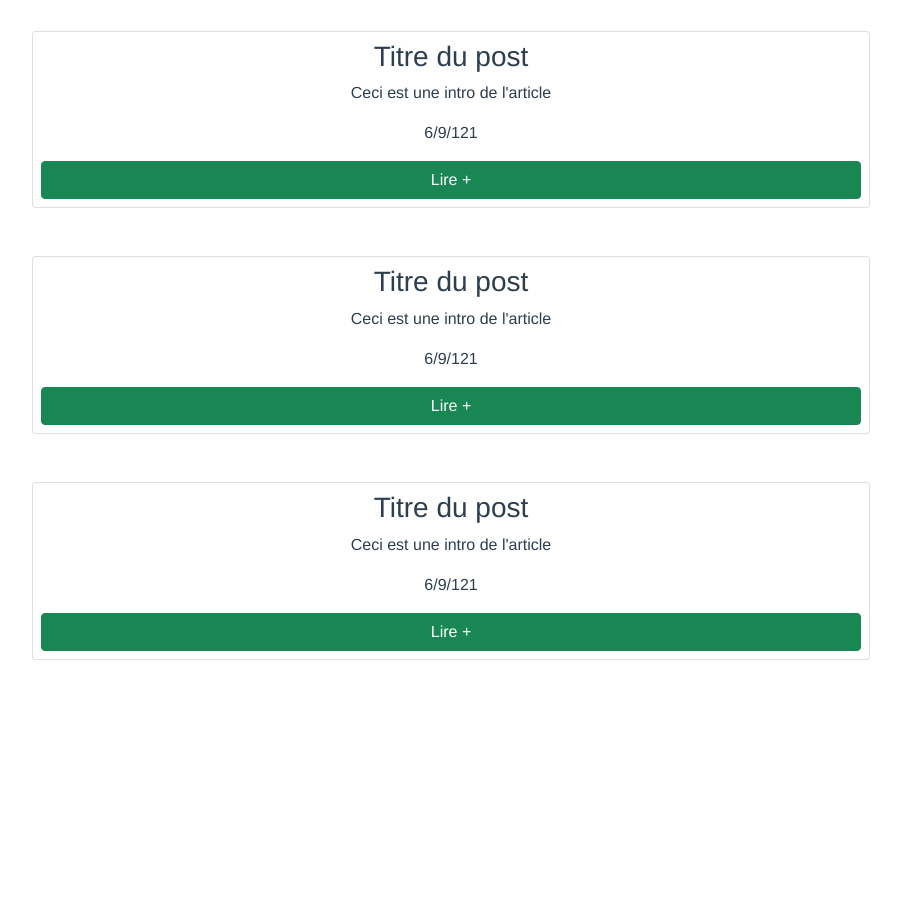
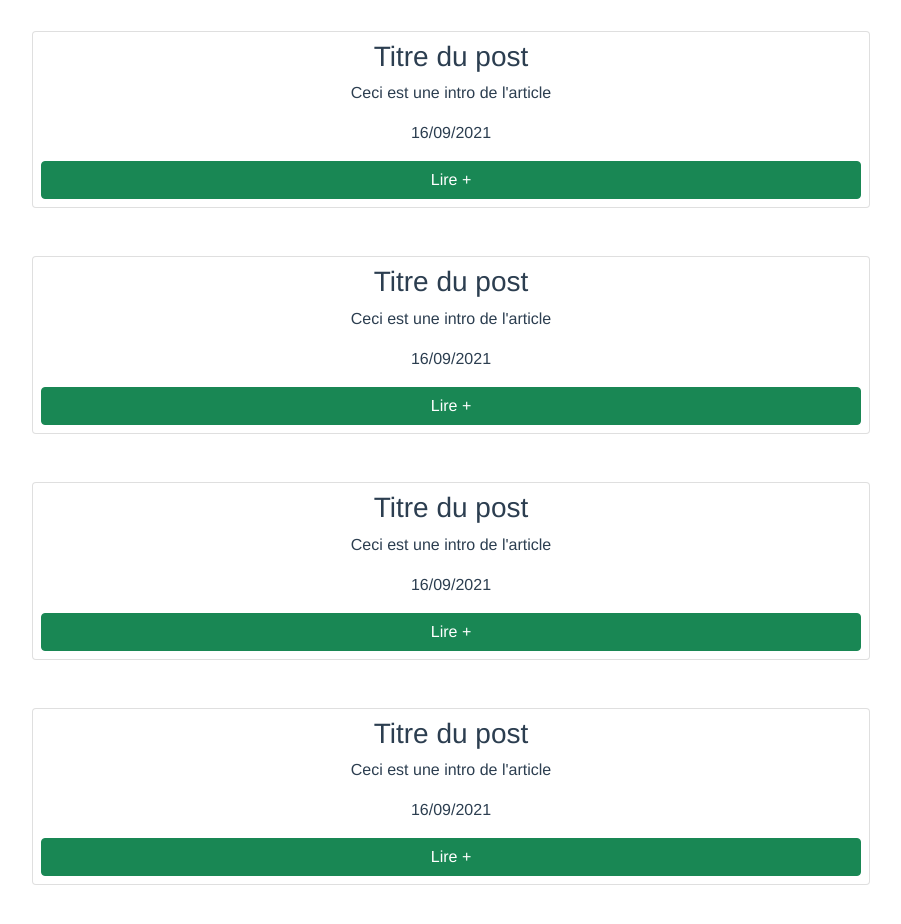
Before and after one commit to Nohan75/projet-blog-vue, a Vue app: page /#/ in a window 1280 px wide. Shown: the part 780-1704 px from the top of the page, without its empty margins (189-1090 px from the left). Before the commit the page ends 1494 px from the top, so only its background shows below. Built offline with nearby package versions, Linux system fonts and the light colour scheme.

Commit message:
utilisation de vuex pour passer les données

```diff
--- /dev/null
+++ b/src/store/articles.json
@@ -0,0 +1,39 @@
+{
+    "posts": [
+        {
+        "titre": "Titre du post",
+        "intro": "Ceci est une intro de l'article",
+        "date": "16/09/2021"
+        },
+        {
+        "titre": "Titre du post",
+        "intro": "Ceci est une intro de l'article",
+        "date": "16/09/2021"
+        },
+        {
+        "titre": "Titre du post",
+        "intro": "Ceci est une intro de l'article",
+        "date": "16/09/2021"
+        },
+        {
+        "titre": "Titre du post",
+        "intro": "Ceci est une intro de l'article",
+        "date": "16/09/2021"
+        },
+        {
+        "titre": "Titre du post",
+        "intro": "Ceci est une intro de l'article",
+        "date": "16/09/2021"
+        },
+        {
+        "titre": "Titre du post",
+        "intro": "Ceci est une intro de l'article",
+        "date": "16/09/2021"
+        },
+        {
+        "titre": "Titre du post",
+        "intro": "Ceci est une intro de l'article",
+        "date": "16/09/2021"
+        }
+  ]
+}
--- a/src/store/index.js
+++ b/src/store/index.js
@@ -1,10 +1,12 @@
 import Vue from 'vue'
 import Vuex from 'vuex'
+import articles from './articles.json'
 
 Vue.use(Vuex)
 
 export default new Vuex.Store({
   state: {
+    posts: articles
   },
   mutations: {
   },
--- a/src/views/Home.vue
+++ b/src/views/Home.vue
@@ -1,9 +1,9 @@
 <template>
   <div class="container-fluid post-container">
-      <div class="card m-4 p-2" style="width: 70%" v-for="(post, index) in posts" :key="index">
-          <h3 class="card-title">  {{ post.titre }} </h3>
-          <p class="card-text">  {{ post.intro }} </p>
-          <p>  {{ post.date.getDate() }}/{{ post.date.getMonth() }}/{{ post.date.getYear() }} </p>
+      <div class="card m-4 p-2" style="width: 70%" v-for="(post, index) in getPosts.posts" :key="index">
+          <h3 class="card-title">  {{ getPosts.posts[index].titre }} </h3>
+          <p class="card-text">  {{ getPosts.posts[index].intro }} </p>
+          <p class="card-text"> {{ getPosts.posts[index].date }}  </p>
           <button class="btn btn-success">Lire +</button>
       </div>
   </div>
@@ -50,6 +50,11 @@ export default {
       ],
     }
   },
+  computed: {
+    getPosts() {
+      return this.$store.state.posts
+    }
+  }
 }
 </script>
 <style>
```
